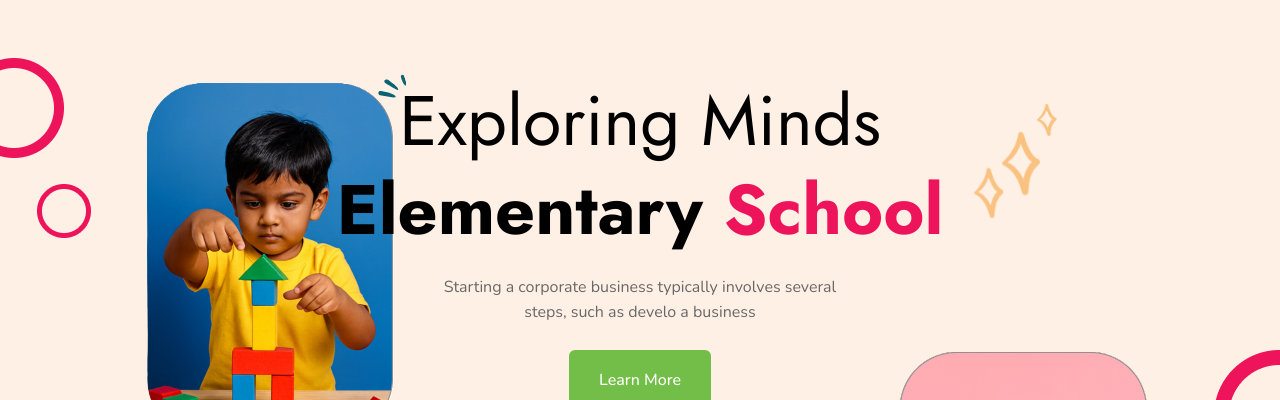
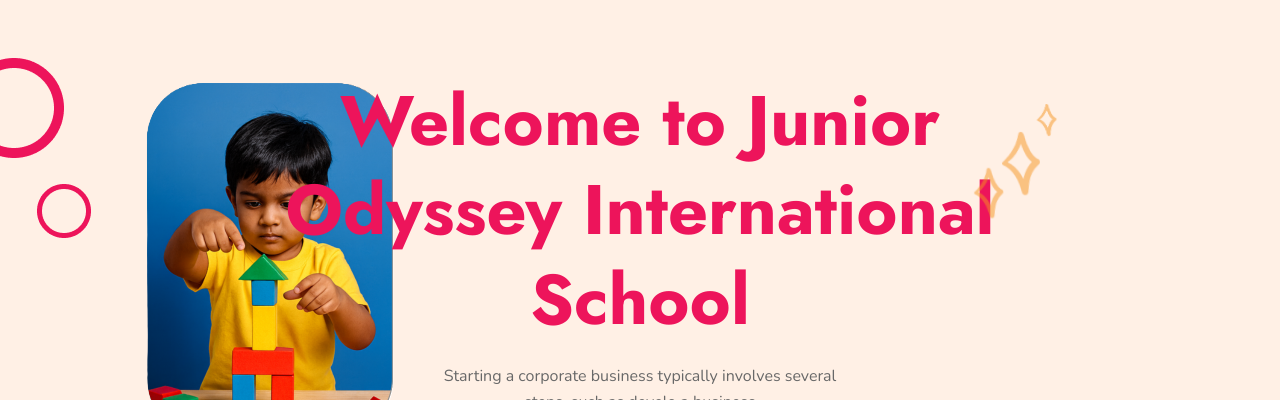
Before and after one commit to trendsandtactics/jois, a React (Vite) app: page / in a window 1280 px wide. Shown: the part 162-562 px from the top of the page. Built offline with nearby package versions, Linux system fonts and the light colour scheme.

Commit message:
Update heroOne.jsx

```diff
--- a/src/components/sections/heros/heroOne.jsx
+++ b/src/components/sections/heros/heroOne.jsx
@@ -17,8 +17,7 @@ const HeroOne = () => {
       <div className="container relative">
         <div className="flex flex-col items-center text-center relative z-10">
           <Title size={"7.5xl"} className={"font-normal max-w-[776px]"}>
-            <span className="relative">Exploring Minds <span className="absolute -left-6 top-1 text-3xl text-[#0A6375]"><ThreeLine /></span></span>
-            <span className="font-bold">Elementary</span> <span className="font-bold text-destructive-foreground">School</span>
+            <span className="font-bold"></span> <span className="font-bold text-destructive-foreground">Welcome to Junior Odyssey International School</span>
           </Title>
 
           <div className="flex absolute right-[87px] top-14 animate-skw">
```
